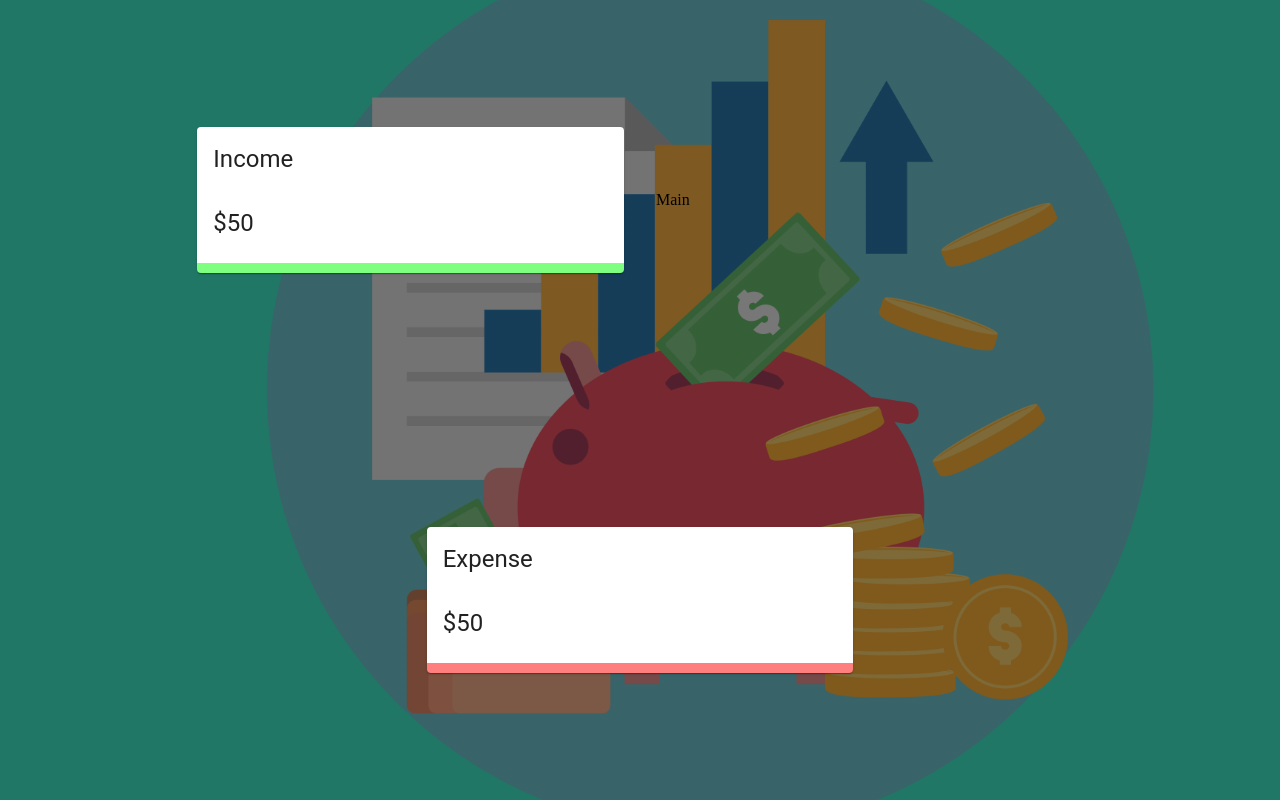
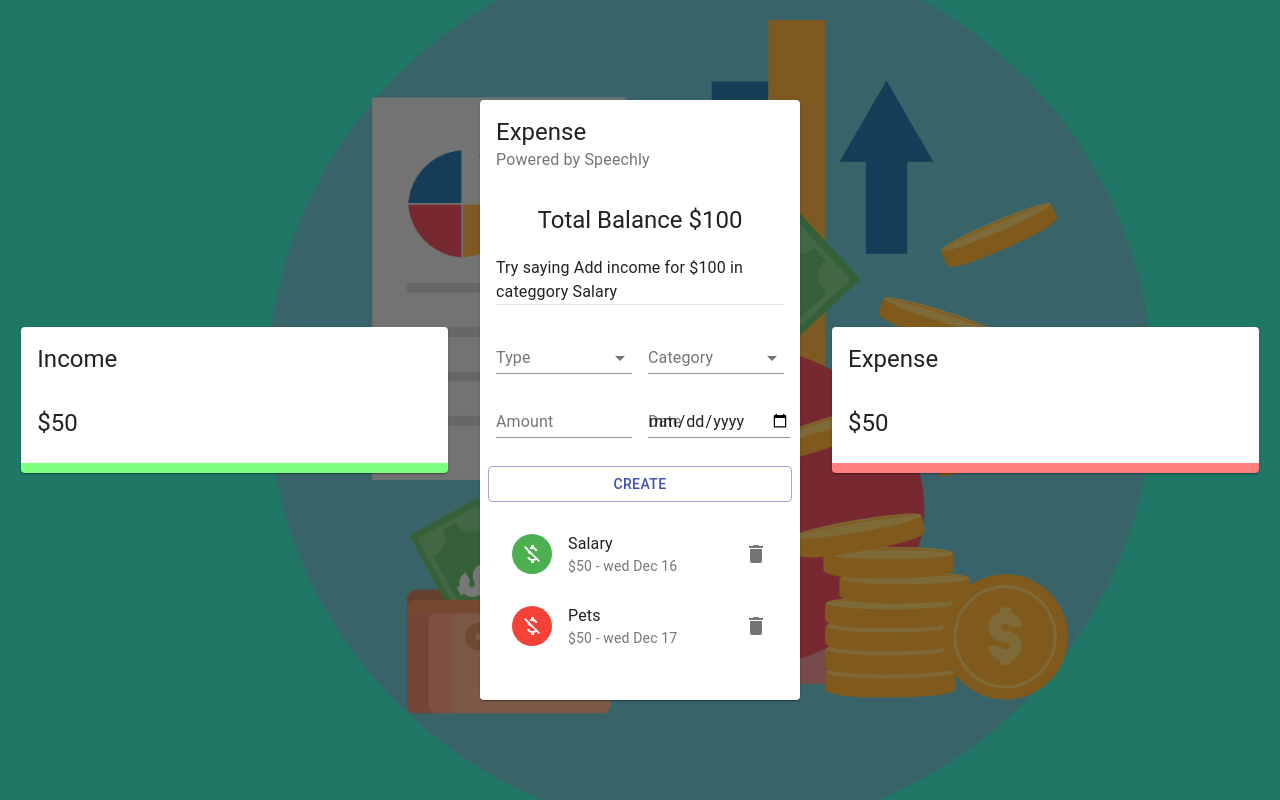
Before and after one commit to nwabuezenonso/voice-powered-budget-tracker, a React (Create React App) app: page / in a window 1280 px wide. Built offline with nearby package versions, Linux system fonts and the light colour scheme.

Commit message:
setting up main component, styles and list component for the cards

```diff
--- a/src/App.js
+++ b/src/App.js
@@ -4,6 +4,7 @@
 import { Grid } from '@material-ui/core'
 // import details
 import Details from './components/Details/Details'
+import Main from './components/Main/Main'
 
 // importing the useStyles classes
 import useStyles from './styles'
@@ -16,8 +17,8 @@
         <Grid item xs={12} sm={4}>
           <Details title="Income"/>
         </Grid>
-        <Grid item xs={12} sm={4}>
-          Main
+        <Grid item xs={12} sm={3}>
+          < Main />
         </Grid>
         <Grid item xs={12} sm={4}>
           <Details title="Expense" />
--- /dev/null
+++ b/src/components/Main/Form/Form.jsx
@@ -0,0 +1,46 @@
+import React from 'react'
+import { TextField, Typography, Grid, Button, FormControl, InputLabel, Select, MenuItem } from '@material-ui/core';
+
+import useStyles from './styles';
+
+const Form = () => {
+    //  calling the usestyles function
+    const classes = useStyles()
+
+  return (
+    <Grid container spacing={2}>
+        <Grid item xs={12}>
+            <Typography align='center' variant='subtitle2' gutterBottom>
+                {/* contain what we will say to material ui */}
+            </Typography>
+        </Grid>
+        <Grid item xs={6}>
+            <FormControl fullWidth>
+                <InputLabel>Type</InputLabel>
+                <Select>
+                    <menuItem value="Income">Income</menuItem>
+                    <menuItem value="Expense">Expense</menuItem>
+                </Select>
+            </FormControl>
+        </Grid>
+        <Grid item xs={6}>
+            <FormControl fullWidth>
+                    <InputLabel>Category</InputLabel>
+                    <Select>
+                        <MenuItem value="Business">Business</MenuItem>
+                        <MenuItem value="Salary">Salary</MenuItem>
+                    </Select>
+            </FormControl>
+        </Grid>
+        <Grid item xs={6}>
+            <TextField type="number" label="Amount" fullwidth />
+        </Grid>
+        <Grid item xs={6}>
+            <TextField type="date" label="Date" fullwidth />
+        </Grid>
+        <Button className={classes.button} variant="outlined" color='primary' fullWidth>Create</Button>
+    </Grid>
+  )
+}
+
+export default Form
--- /dev/null
+++ b/src/components/Main/List/List.jsx
@@ -0,0 +1,45 @@
+import React from 'react'
+import { List as MUIList, ListItem, ListItemAvatar, ListItemText, Avatar, ListItemSecondaryAction, IconButton, Slide} from '@material-ui/core'
+import { Delete, MoneyOff } from '@material-ui/icons'
+
+// importing styles
+import useStyles from './styles'
+
+const List = () => {
+    // calling the created class component
+    const classes = useStyles()
+
+    // creating a transaction array to handle transaction
+    const transaction = [
+        { id:1, type: 'Income', category: 'Salary', amount:50, date: "wed Dec 16"},
+        { id:2, type: 'Expense', category: 'Pets', amount:50, date: "wed Dec 17"},
+        { id:3, type: 'Income', category: 'Business', amount:150, date: "wed Dec 18"}
+    ];
+    return (
+    <div>
+        <MUIList dense={false} className={classes.list}>
+            {/* we parenthesis for instance return  */}
+            { transaction.map((transaction) => (
+                // map the transaction array
+                <Slide direction='down' in mountOnEnter unmountOnExit key={transaction.id}>
+                    <ListItem>
+                        <ListItemAvatar>
+                            <Avatar className={ transaction.type === 'Income' ? classes.avatarIncome : classes.avatarExpense}>
+                                <MoneyOff />
+                            </Avatar>
+                        </ListItemAvatar>
+                        <ListItemText primary={transaction.category} secondary={`$${transaction.amount} - ${transaction.date}`}/>
+                        <ListItemSecondaryAction>
+                            <IconButton edge="end" aria-label="delete" onclick="">
+                                <Delete />
+                            </IconButton>
+                        </ListItemSecondaryAction>
+                    </ListItem>
+                </Slide>
+            ))}
+        </MUIList>
+    </div>
+  )
+}
+
+export default List
--- a/src/components/Main/Main.jsx
+++ b/src/components/Main/Main.jsx
@@ -2,11 +2,34 @@
 import React from 'react'
 // import card material UI
 import { Card, CardHeader, CardContent, Typography, Grid, Divider } from '@material-ui/core';
+// importing styles
+import useStyles from './styles';
+// import form component
+import Form from './Form/Form';
+// importing list from list
+import List from './List/List';
 
+// functional component with called function and material UI cards
 const Main = () => {
+    const classes = useStyles()
   return (
     <Card className={classes.root}>
         <CardHeader title='Expense' subheader='Powered by Speechly'/>
+        <CardContent>
+            <Typography align='center' variant='h5'>Total Balance $100</Typography>
+            <Typography variant='subtitle1' style={{ lineHeight: '1.5em', marginTop: '20px'}}>
+                Try saying Add income for $100 in categgory Salary
+            </Typography>
+            < Divider />
+            <Form />
+        </CardContent>
+        <CardContent className={ classes.cartContent}>
+            <Grid container spacing={2}>
+                <Grid item xs={12}>
+                        <List />
+                </Grid>
+            </Grid>
+        </CardContent>
     </Card>
   )
 }
--- /dev/null
+++ b/src/components/Main/styles.js
@@ -0,0 +1,24 @@
+import { makeStyles } from '@material-ui/core/styles';
+
+export default makeStyles((theme) => ({
+  media: {
+    height: 0,
+    paddingTop: '56.25%', // 16:9
+  },
+  expand: {
+    transform: 'rotate(0deg)',
+    marginLeft: 'auto',
+    transition: theme.transitions.create('transform', {
+      duration: theme.transitions.duration.shortest,
+    }),
+  },
+  expandOpen: {
+    transform: 'rotate(180deg)',
+  },
+  cartContent: {
+    paddingTop: 0,
+  },
+  divider: {
+    margin: '20px 0',
+  },
+}));
```
Also changed, not shown: src/components/Main/Form/styles.js (line endings or trailing spaces), 1 other file (tests, documents, lock files or other folders).
